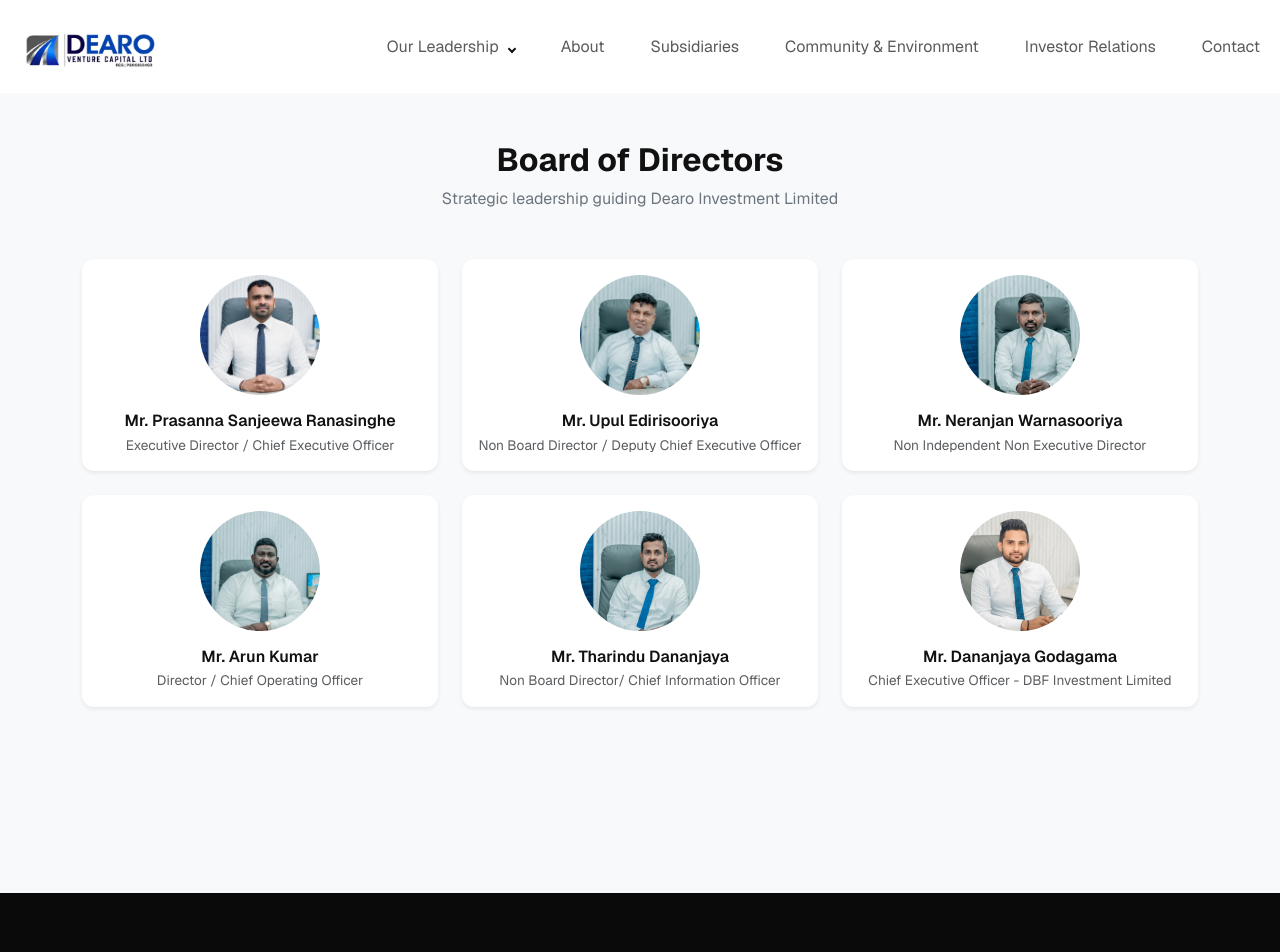
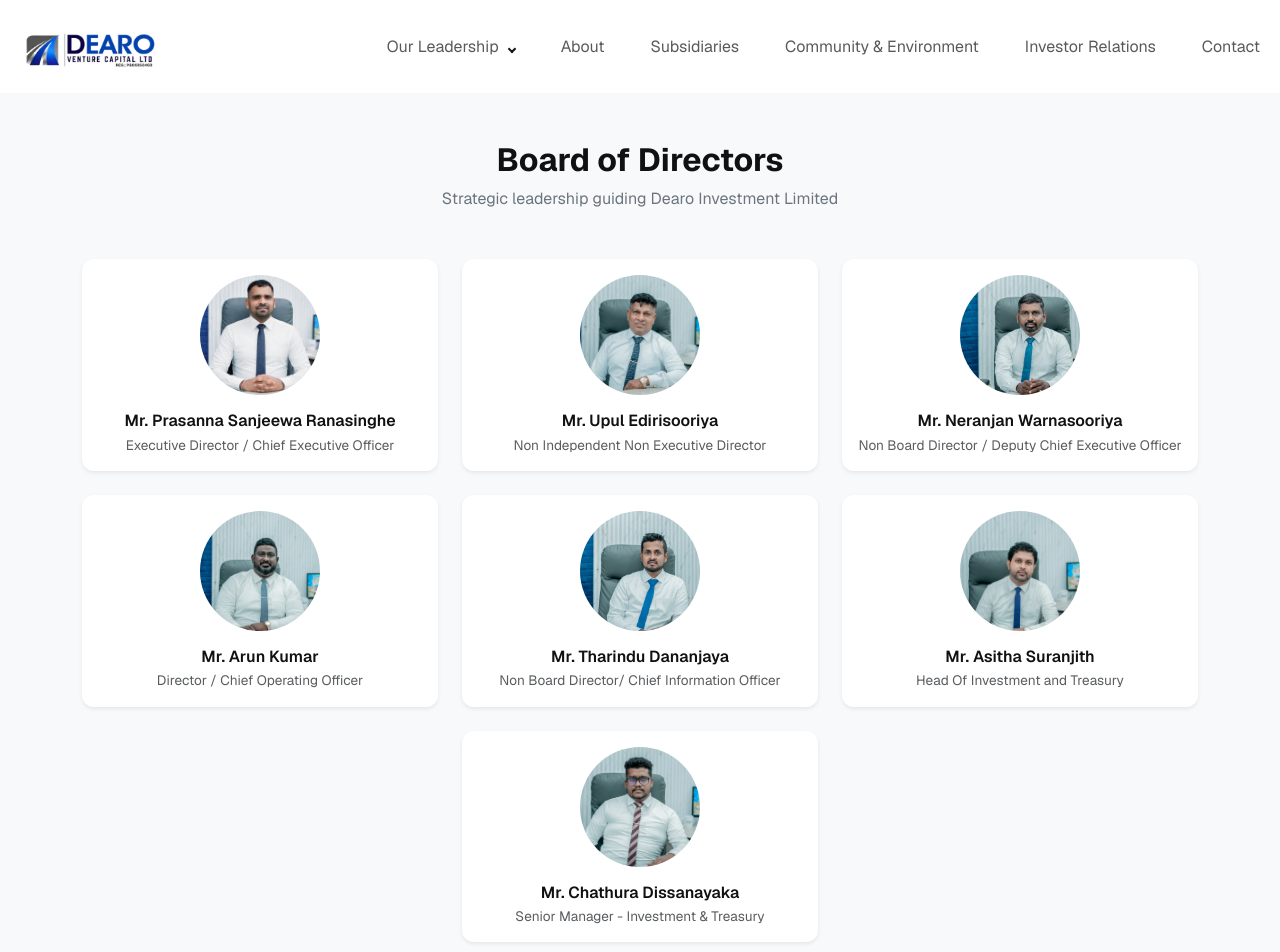
Before and after one commit to drtdsamarawickrama/dearoventurecapital_website, a Next.js app: page /directors in a window 1280 px wide. Shown: the top 952 px of the page. Built offline with nearby package versions, Linux system fonts and the light colour scheme.

Commit message:
update pages

```diff
--- a/app/directors/page.tsx
+++ b/app/directors/page.tsx
@@ -10,12 +10,12 @@ const directors = [
   },
   {
     name: "Mr. Upul Edirisooriya",
-    role: "Non Board Director / Deputy Chief Executive Officer",
+    role: "Non Independent Non Executive Director",
     image: "/images/directors/upul.png",
   },
   {
     name: "Mr. Neranjan Warnasooriya",
-    role: "Non Independent Non Executive Director",
+    role: "Non Board Director / Deputy Chief Executive Officer ",
     image: "/images/directors/nerangen.png",
   },
   {
@@ -29,9 +29,13 @@ const directors = [
     image: "/images/directors/tharindu.png",
   },
   {
-    name: "Mr. Dananjaya Godagama",
-    role: "Chief Executive Officer - DBF Investment Limited",
-    image: "/images/directors/dbf.jpg",
+    name: "Mr. Asitha Suranjith",
+    role: "Head Of Investment and Treasury",
+    image: "/images/management/asith1.jpg",
+  },{
+    name: "Mr. Chathura Dissanayaka",
+    role: "Senior Manager - Investment & Treasury",
+    image: "/images/management/chathura.jpg",
   },
 ];
 
--- a/app/management/page.tsx
+++ b/app/management/page.tsx
@@ -51,10 +51,6 @@ const directors = [
     name: "Mr. Deepal Piris",
     role: "Head of Finance",
     image: "/images/management/deepal.jpg",
-  }, {
-    name: "Mrs. D.M.N.N Dassanayaka",
-    role: "Head of HR",
-    image: "/images/management/D.M.N.N Dassanayaka.jpeg",
   },
 ];
 
```
